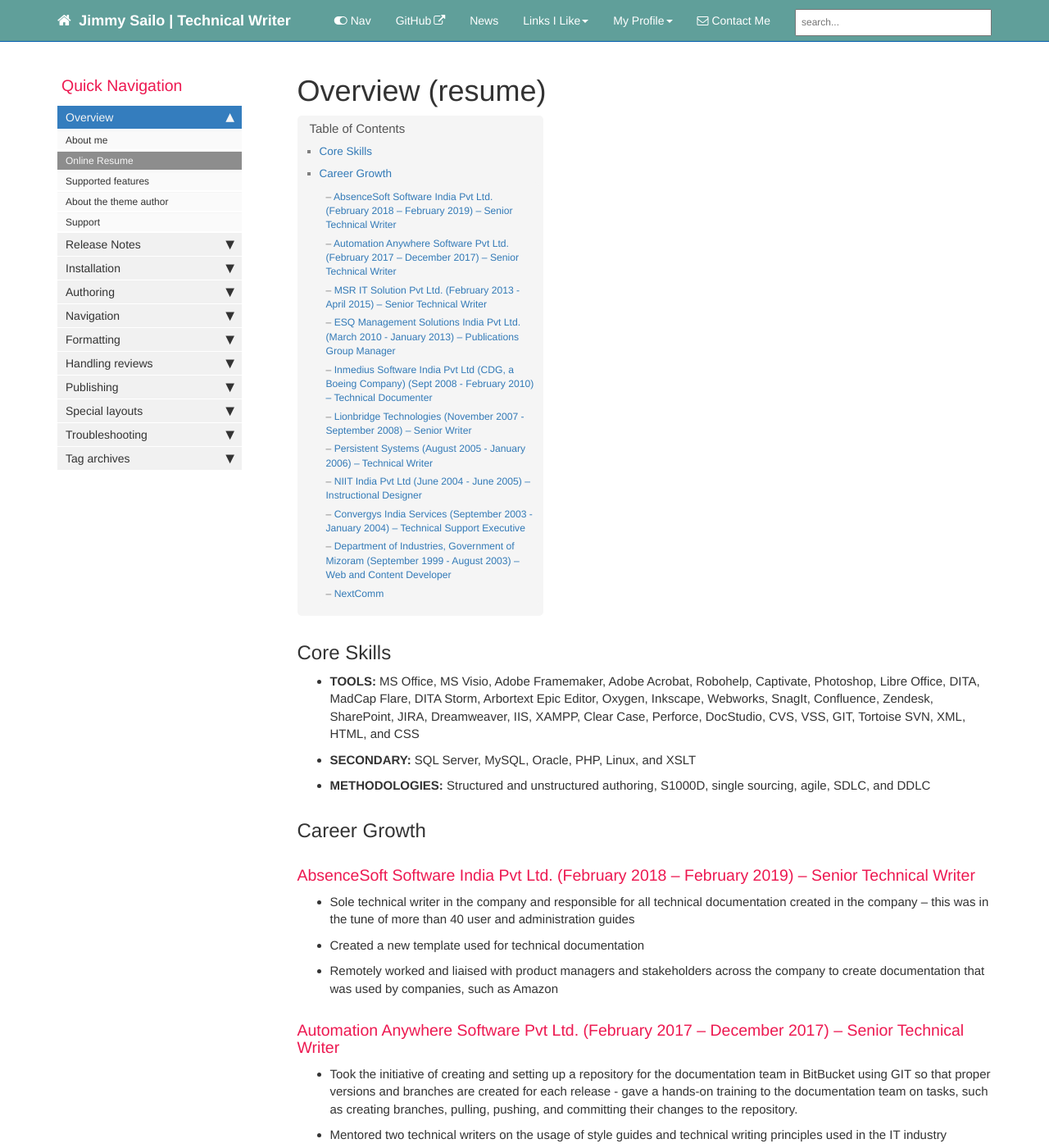
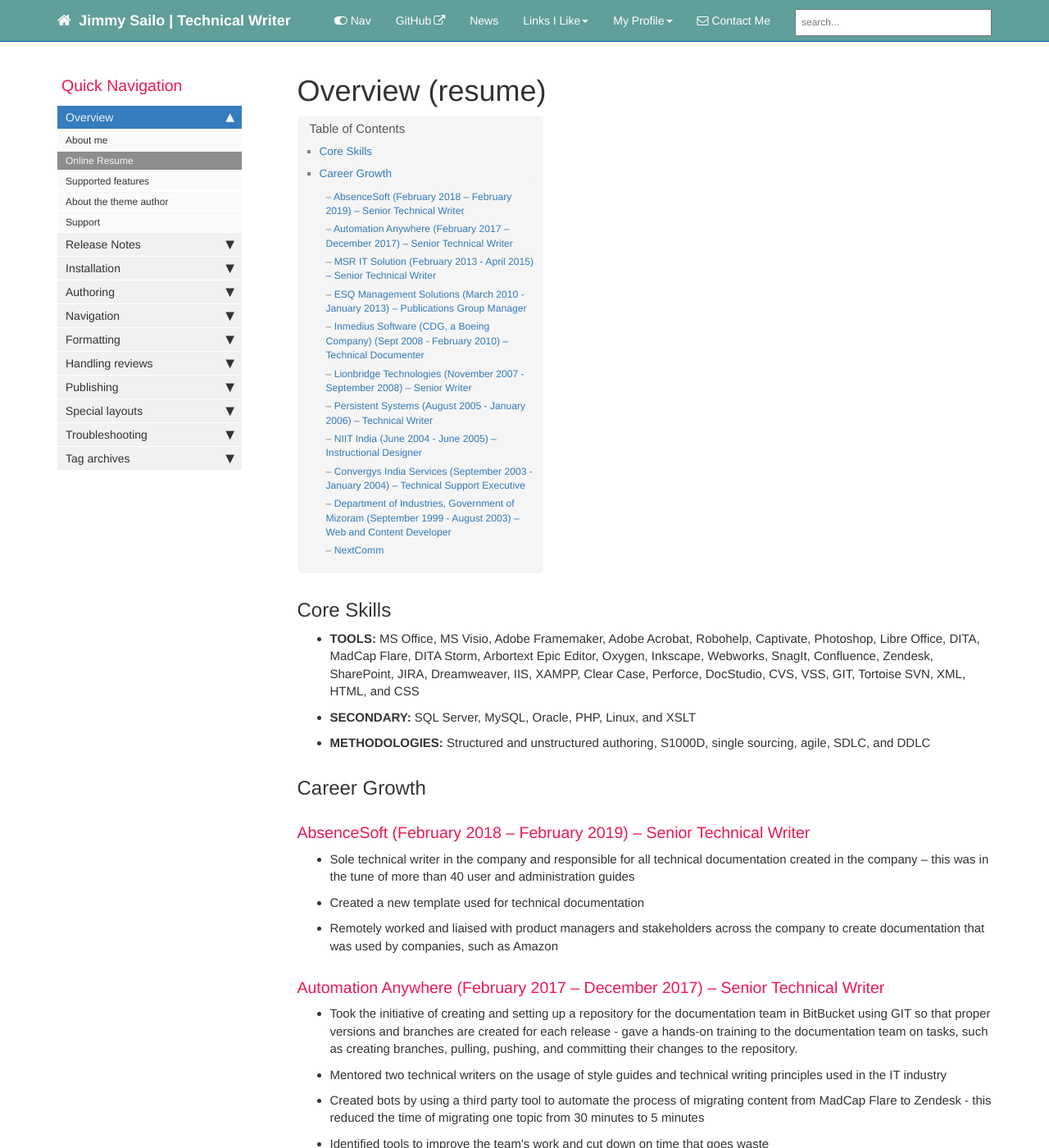
Before and after one commit to jsailo/kbase, a Jekyll site: the page built from pages/mydoc/my_resume.md, in a window 1280 px wide and 1400 px high. Shown: the whole window at 82% size. Built offline with Jekyll 4.4.1, drawn with Linux system fonts in a browser that asks for light colours; nearby versions of some CDN libraries; comment, search, counter and statistics services are not loaded; some of the changed text lies outside the part shown.

```diff
--- a/pages/mydoc/my_resume.md
+++ b/pages/mydoc/my_resume.md
@@ -14,25 +14,25 @@ folder: mydoc
 
 ## Career Growth
 
-### AbsenceSoft Software India Pvt Ltd. (February 2018 – February 2019) – Senior Technical Writer
+### AbsenceSoft (February 2018 – February 2019) – Senior Technical Writer
 
 - Sole technical writer in the company and responsible for all technical documentation created in the company – this was in the tune of more than 40 user and administration guides
 - Created a new template used for technical documentation
 - Remotely worked and liaised with product managers and stakeholders across the company to create documentation that was used by companies, such as Amazon
 
-### Automation Anywhere Software Pvt Ltd. (February 2017 – December 2017) – Senior Technical Writer
+### Automation Anywhere (February 2017 – December 2017) – Senior Technical Writer
 
 - Took the initiative of creating and setting up a repository for the documentation team in BitBucket using GIT so that proper versions and branches are created for each release - gave a hands-on training to the documentation team on tasks, such as creating branches, pulling, pushing, and committing their changes to the repository.
 - Mentored two technical writers on the usage of style guides and technical writing principles used in the IT industry
 - Created bots by using a third party tool to automate the process of migrating content from MadCap Flare to Zendesk - this reduced the time of migrating one topic from 30 minutes to 5 minutes
 - Identified tools to improve the team&#39;s work and cut down on time that goes waste
 
-### MSR IT Solution Pvt Ltd. (February 2013 - April 2015) – Senior Technical Writer
+### MSR IT Solution (February 2013 - April 2015) – Senior Technical Writer
 
 - Sole technical writer and took care of the clients&#39; (Quadriga) entire documentation life cycle. Guides produced include, user, administration, configuration, installation guides. Created architecture diagrams based on client request.
 - Reduced the work load, cost, and time to create documentation by introducing documentation methodologies, processes, and tools to the client.
 
-### ESQ Management Solutions India Pvt Ltd. (March 2010 - January 2013) – Publications Group Manager
+### ESQ Management Solutions (March 2010 - January 2013) – Publications Group Manager
 
 - Recruited, managed, mentored, and delegated work to a team of technical writers
 - Automated repetitive documentation tasks by creating macro-based templates and bots, thereby reducing the time to acquaint/train new writers
@@ -41,7 +41,7 @@ folder: mydoc
 - Created how-to videos using Adobe Captivate for products of the company
 - Restructured existing documents by interacting with SMEs to chunk out less important sections based on a thorough usability analysis
 
-### Inmedius Software India Pvt Ltd (CDG, a Boeing Company) (Sept 2008 - February 2010) – Technical Documenter
+### Inmedius Software (CDG, a Boeing Company) (Sept 2008 - February 2010) – Technical Documenter
 
 - Created user, migration, administration, and installation guides for the company&#39;s products, such as iConvert, DITA Storm, and ATA Publishing Suite
 - Carried out the quick and error free migration of heavy Microsoft documents to DITA
@@ -58,7 +58,7 @@ folder: mydoc
 
 - Created the Segmentation module for the &#39;Teradata Relationship Manager&#39; user guide
 
-### NIIT India Pvt Ltd (June 2004 - June 2005) – Instructional Designer
+### NIIT India (June 2004 - June 2005) – Instructional Designer
 
 - Created Instructor Led Training (ILR) books for NIIT&#39;s Knowledge Solution Business
 - ILT Books I wrote include Crystal Reports, .NET, and Software Testing for GNIIT courses
```
